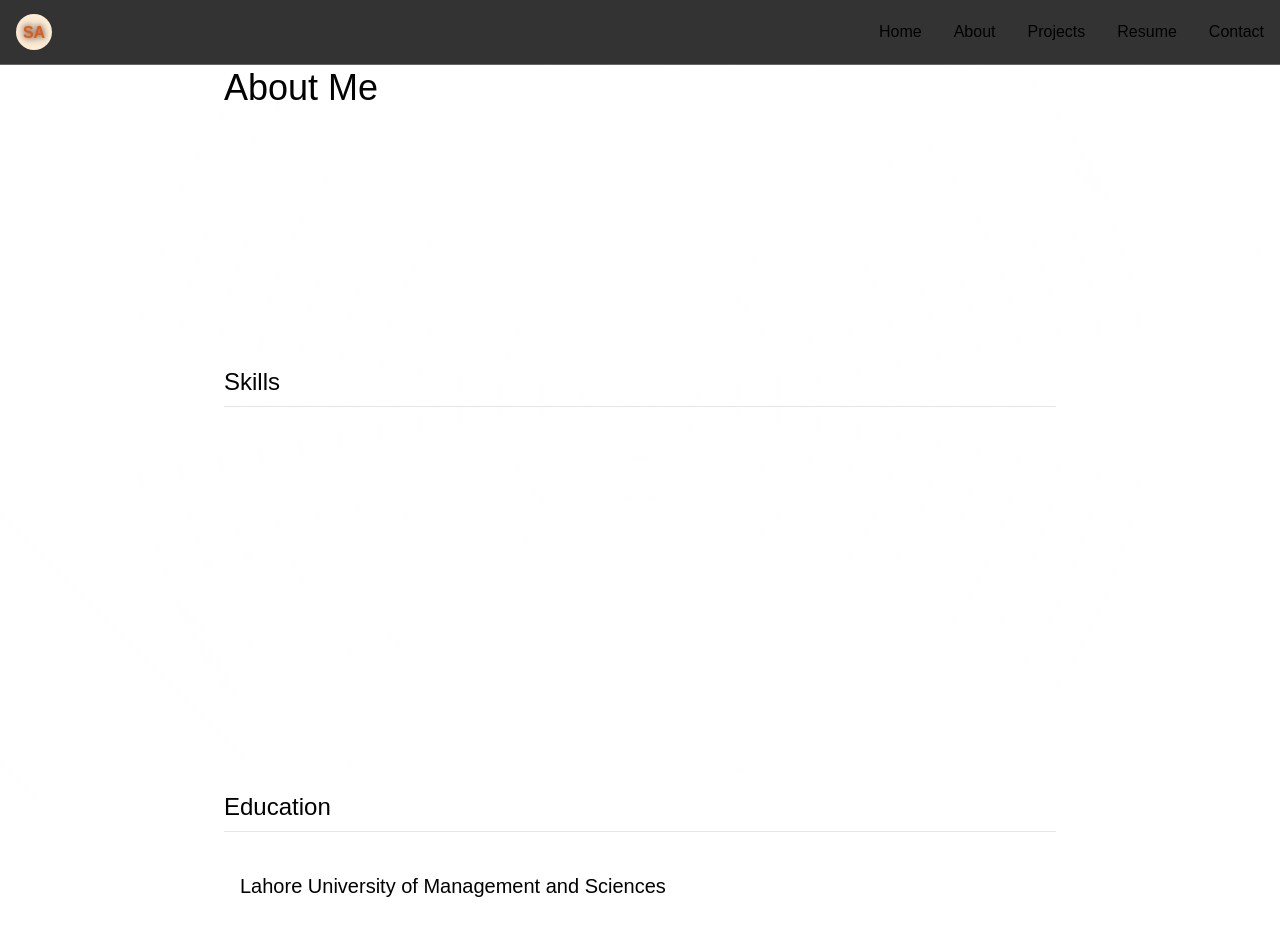
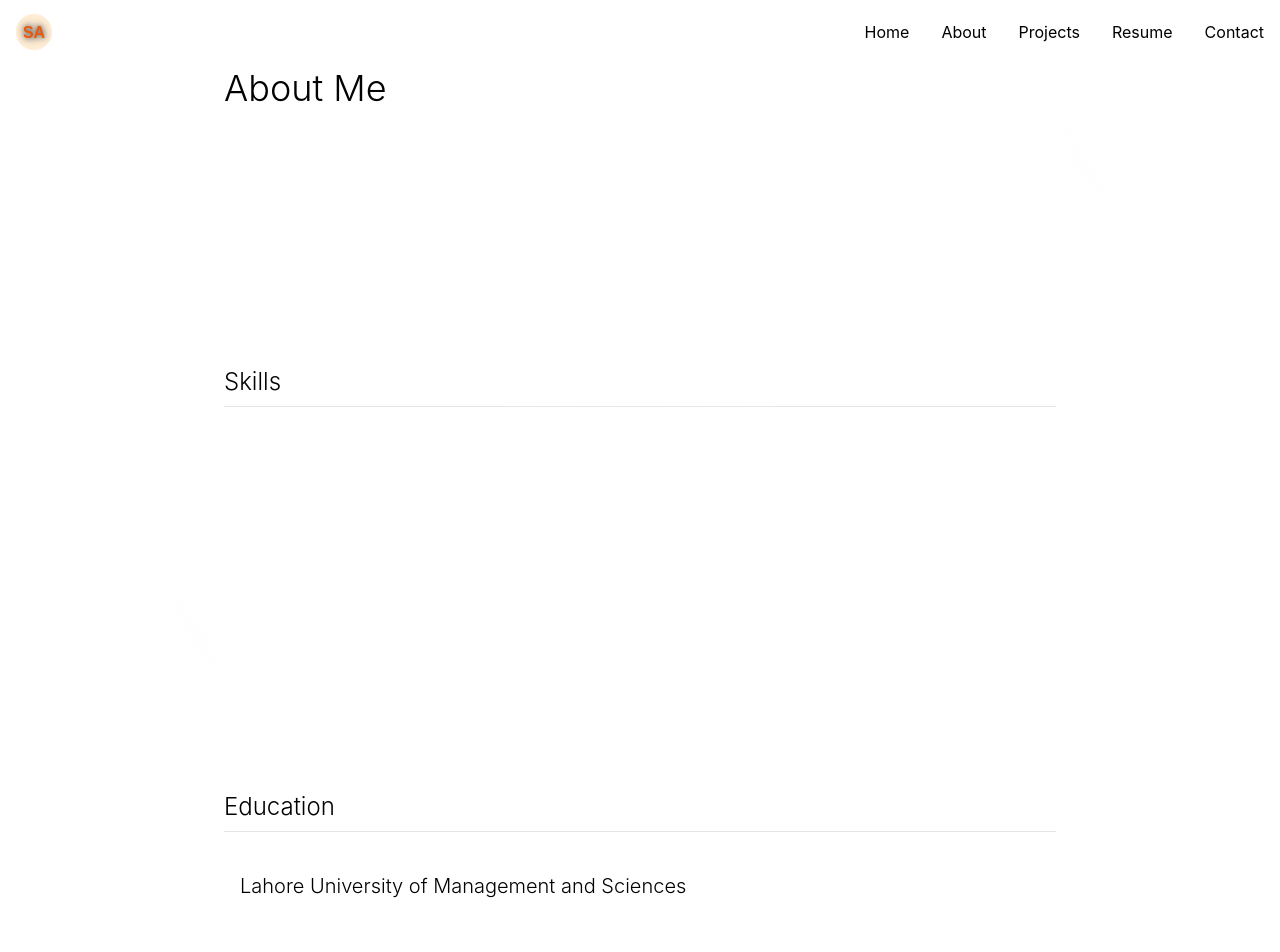
Before and after one commit to salman192003/PersonalWebsite, a React (Create React App) app in the folder frontend/: page /about in a window 1280 px wide. Shown: the top 952 px of the page. Built offline with nearby package versions, Linux system fonts and the light colour scheme; the HTML template or start-up script is replaced by a standard one.

Commit message:
Font changes and Nav Bar made transparent

```diff
--- a/frontend/src/components/About.tsx
+++ b/frontend/src/components/About.tsx
@@ -13,38 +13,23 @@ const About = () => {
                 >
                     {/* About Me Section */}
                     <div className="space-y-8 p-8">
-                        <svg className="w-64 h-1" viewBox="0 0 256 4">
-                            <line className="sketch-line" x1="0" y1="2" x2="256" y2="2" />
+                        <svg className="w-64 h-1 mb-4" viewBox="0 0 256 4">
+                            <line stroke="currentColor" strokeWidth="2" x1="0" y1="2" x2="256" y2="2" />
                         </svg>
-                        <motion.h1
-                            initial={{ opacity: 0 }}
-                            animate={{ opacity: 1 }}
-                            transition={{ delay: 0.2 }}
-                            className="text-4xl font-light sketch-text text-black"
-                        >
+                        <h2 className="text-4xl font-light text-black">
                             About Me
-                        </motion.h1>
-                        <motion.p
-                            initial={{ opacity: 0 }}
-                            animate={{ opacity: 1 }}
-                            transition={{ delay: 0.3 }}
-                            className="text-xl leading-relaxed font-light sketch-text"
-                        >
+                        </h2>
+                        <p className="text-xl leading-relaxed font-light">
                             I'm a Computer Science student at LUMS, passionate about creating elegant solutions to complex problems. My journey in technology has been driven by curiosity and a desire to build meaningful applications that make a difference.
-                        </motion.p>
+                        </p>
                     </div>
 
                     {/* Skills Section */}
                     <div className="space-y-6 p-8">
-                        <motion.h2
-                            initial={{ opacity: 0 }}
-                            animate={{ opacity: 1 }}
-                            transition={{ delay: 0.4 }}
-                            className="text-2xl font-light sketch-text border-b border-black/10 pb-2 mb-4 text-black"
-                        >
+                        <h3 className="text-2xl font-light border-b border-black/10 pb-2 mb-4 text-black">
                             Skills
-                        </motion.h2>
-                        <div className="grid grid-cols-1 md:grid-cols-3 gap-6 sketch-text">
+                        </h3>
+                        <div className="grid grid-cols-1 md:grid-cols-3 gap-6">
                             <div className="p-4">
                                 <span className="font-semibold">Languages</span>
                                 <ul className="list-disc ml-6 mt-2 font-light">
@@ -82,18 +67,13 @@ const About = () => {
 
                     {/* Education Section */}
                     <div className="space-y-6 p-8">
-                        <motion.h2
-                            initial={{ opacity: 0 }}
-                            animate={{ opacity: 1 }}
-                            transition={{ delay: 0.6 }}
-                            className="text-2xl font-light sketch-text border-b border-black/10 pb-2 mb-4 text-black"
-                        >
+                        <h3 className="text-2xl font-light border-b border-black/10 pb-2 mb-4 text-black">
                             Education
-                        </motion.h2>
+                        </h3>
                         <div className="space-y-6">
                             <div className="flex flex-col md:flex-row md:justify-between p-4">
                                 <div>
-                                    <h3 className="text-xl font-light text-black">Lahore University of Management and Sciences</h3>
+                                    <h4 className="text-xl font-light text-black">Lahore University of Management and Sciences</h4>
                                     <p className="font-light">BSc. Computer Science</p>
                                     <ul className="list-disc ml-6 font-light">
                                         <li>Deans Honors List</li>
@@ -107,7 +87,7 @@ const About = () => {
                             </div>
                             <div className="flex flex-col md:flex-row md:justify-between p-4">
                                 <div>
-                                    <h3 className="text-xl font-light text-black">Cedar College</h3>
+                                    <h4 className="text-xl font-light text-black">Cedar College</h4>
                                     <p className="font-light">A Levels, Cambridge International Examinations</p>
                                     <ul className="list-disc ml-6 font-light">
                                         <li>Dean's List</li>
@@ -122,8 +102,8 @@ const About = () => {
                         </div>
                     </div>
 
-                    <svg className="w-64 h-1" viewBox="0 0 256 4">
-                        <line className="sketch-line" x1="0" y1="2" x2="256" y2="2" />
+                    <svg className="w-64 h-1 mt-8" viewBox="0 0 256 4">
+                        <line stroke="currentColor" strokeWidth="2" x1="0" y1="2" x2="256" y2="2" />
                     </svg>
                 </motion.div>
             </div>
--- a/frontend/src/components/Home.tsx
+++ b/frontend/src/components/Home.tsx
@@ -124,12 +124,12 @@ const Home = () => {
                 <div className="w-full lg:w-2/5 lg:pr-8 mb-8 lg:mb-0">
                     <div className="space-y-6">
                         <svg className="w-64 h-1 mb-4" viewBox="0 0 256 4">
-                            <line className="sketch-line" x1="0" y1="2" x2="256" y2="2" />
+                            <line stroke="currentColor" strokeWidth="2" x1="0" y1="2" x2="256" y2="2" />
                         </svg>
-                        <p className="text-[24px] font-medium tracking-tight text-orange-500 sketch-text">
+                        <p className="text-[24px] font-medium tracking-tight text-orange-500">
                             Hello, I'm Salman.
                         </p>
-                        <h1 className="text-5xl md:text-6xl lg:text-7xl font-bold tracking-tight sketch-text text-black">
+                        <h1 className="text-5xl md:text-6xl lg:text-7xl font-bold tracking-tight text-black">
                             Welcome to My Digital Space
                         </h1>
                         <p className="text-lg md:text-xl leading-relaxed font-medium tracking-tight text-gray-600 dark:text-gray-300">
@@ -151,7 +151,7 @@ const Home = () => {
                             </button>
                         </div>
                         <svg className="w-64 h-1 mt-8" viewBox="0 0 256 4">
-                            <line className="sketch-line" x1="0" y1="2" x2="256" y2="2" />
+                            <line stroke="currentColor" strokeWidth="2" x1="0" y1="2" x2="256" y2="2" />
                         </svg>
                     </div>
                 </div>
@@ -171,7 +171,7 @@ const Home = () => {
                 variants={sectionVariants}
             >
                 <div className="max-w-6xl mx-auto">
-                    <h2 className="text-4xl md:text-5xl font-bold mb-12 text-center sketch-text text-black">
+                    <h2 className="text-4xl md:text-5xl font-bold mb-12 text-center text-black">
                         About Me
                     </h2>
                     <div className="max-w-4xl mx-auto text-center">
@@ -198,7 +198,7 @@ const Home = () => {
                 variants={sectionVariants}
             >
                 <div className="max-w-6xl mx-auto">
-                    <h2 className="text-4xl md:text-5xl font-bold mb-12 text-center sketch-text text-black">
+                    <h2 className="text-4xl md:text-5xl font-bold mb-12 text-center text-black">
                         Featured Projects
                     </h2>
                     <div className="grid md:grid-cols-2 lg:grid-cols-2 gap-8 mb-12">
@@ -290,7 +290,7 @@ const Home = () => {
                 variants={sectionVariants}
             >
                 <div className="max-w-6xl mx-auto">
-                    <h2 className="text-4xl md:text-5xl font-bold mb-12 text-center sketch-text text-black">
+                    <h2 className="text-4xl md:text-5xl font-bold mb-12 text-center text-black">
                         Resume
                     </h2>
                     <div className="grid lg:grid-cols-2 gap-16 items-start">
@@ -411,7 +411,7 @@ const Home = () => {
                 variants={sectionVariants}
             >
                 <div className="max-w-6xl mx-auto">
-                    <h2 className="text-4xl md:text-5xl font-bold mb-12 text-center sketch-text text-black">
+                    <h2 className="text-4xl md:text-5xl font-bold mb-12 text-center text-black">
                         Get In Touch
                     </h2>
                     <div className="grid lg:grid-cols-2 gap-16">
--- a/frontend/src/index.css
+++ b/frontend/src/index.css
@@ -2,7 +2,7 @@
 @tailwind components;
 @tailwind utilities;
 
-@import url('https://fonts.googleapis.com/css2?family=Space+Grotesk:wght@300;400;500;600&display=swap');
+@import url('https://fonts.googleapis.com/css2?family=Inter:wght@300;400;500;600;700&display=swap');
 
 :root {
   --mac-black: #000000;
@@ -23,7 +23,7 @@
 /* Base styles */
 body {
   margin: 0;
-  font-family: 'Space Grotesk', sans-serif;
+  font-family: 'Inter', -apple-system, BlinkMacSystemFont, 'Segoe UI', 'Roboto', 'Oxygen', 'Ubuntu', 'Cantarell', 'Fira Sans', 'Droid Sans', 'Helvetica Neue', sans-serif;
   -webkit-font-smoothing: antialiased;
   -moz-osx-font-smoothing: grayscale;
   background-color: var(--mac-bg);
@@ -86,7 +86,7 @@ body::after {
   background: transparent;
   border: 1px solid var(--mac-light);
   color: var(--mac-white);
-  font-family: 'Space Grotesk', sans-serif;
+  font-family: 'Inter', -apple-system, BlinkMacSystemFont, 'Segoe UI', 'Roboto', 'Oxygen', 'Ubuntu', 'Cantarell', 'Fira Sans', 'Droid Sans', 'Helvetica Neue', sans-serif;
   text-transform: uppercase;
   letter-spacing: 2px;
   border-radius: 30px;
@@ -120,9 +120,7 @@ body::after {
 }
 
 .minimal-nav {
-  background: rgba(0, 0, 0, 0.8);
-  backdrop-filter: blur(10px);
-  border-bottom: 1px solid var(--mac-light);
+  background: transparent;
 }
 
 .minimal-nav-link {
--- a/frontend/tailwind.config.js
+++ b/frontend/tailwind.config.js
@@ -37,10 +37,7 @@ module.exports = {
                 },
             },
             fontFamily: {
-                sans: ['Inter', 'sans-serif'],
-                mono: ['JetBrains Mono', 'monospace'],
-                'orbitron': ['Orbitron', 'sans-serif'],
-                'space-grotesk': ['Space Grotesk', 'sans-serif'],
+                sans: ['Inter', '-apple-system', 'BlinkMacSystemFont', 'Segoe UI', 'Roboto', 'Oxygen', 'Ubuntu', 'Cantarell', 'Fira Sans', 'Droid Sans', 'Helvetica Neue', 'sans-serif'],
             },
             spacing: {
                 '128': '32rem',
```
Also changed, not shown: frontend/src/components/Contact.tsx (+1 -1 lines), frontend/src/components/Projects.tsx (+1 -1 lines), frontend/src/components/Resume.tsx (+21 -21 lines).
